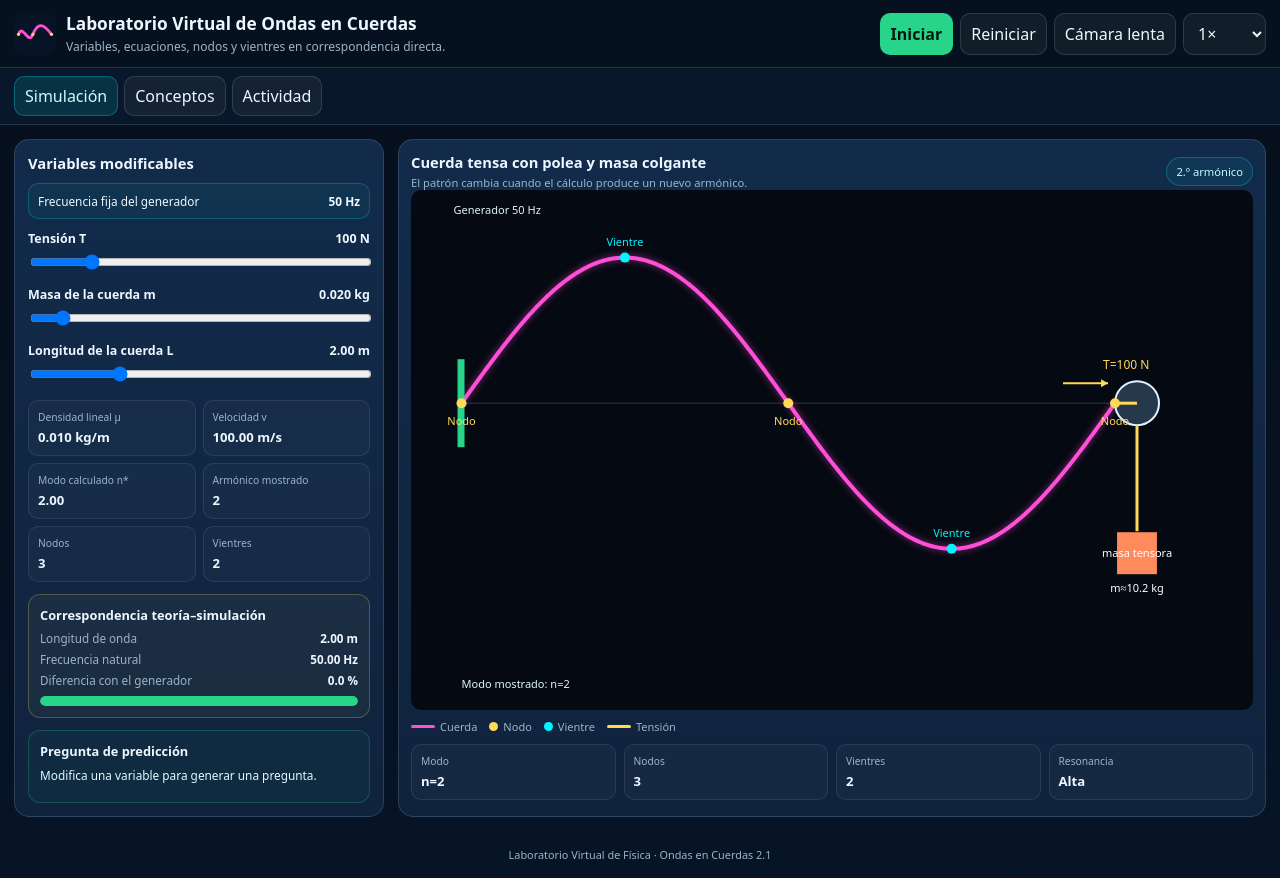
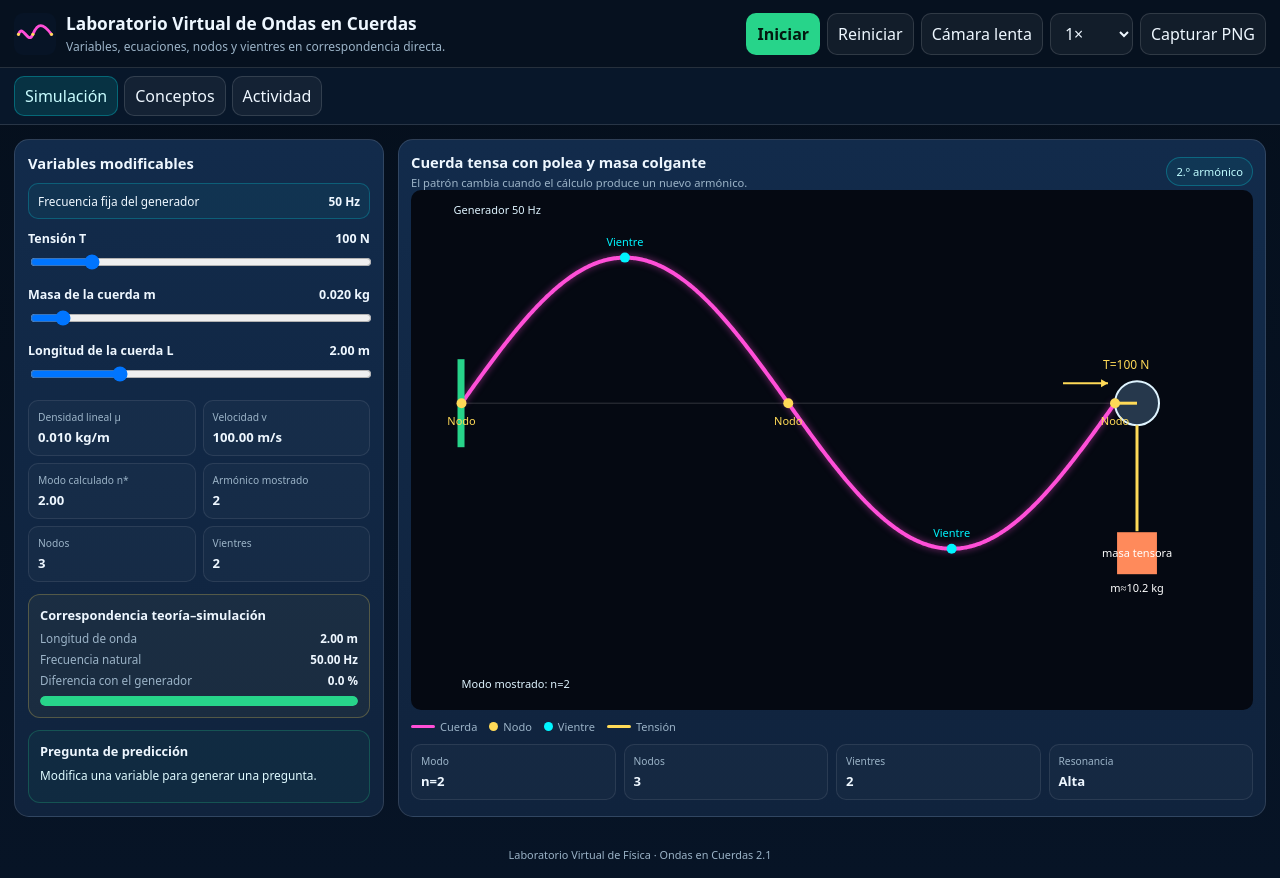
Before and after one commit to delmermesa66-design/LaboratorioVirtualFisica11, a plain HTML site: page simuladores/ondas/index.html in a window 1280 px wide. Drawn offline with Linux system fonts and the light colour scheme.

Commit message:
Agregar botón de captura PNG - Ondas 2.2
Incorporación del botón de captura PNG en la barra de herramientas del simulador. Pendiente de conexión con JavaScript. Se conservan las funcionalidades anteriores.

```diff
--- a/simuladores/ondas/index.html
+++ b/simuladores/ondas/index.html
@@ -34,6 +34,9 @@
       <option value="0.50">0.50×</option>
       <option value="1" selected>1×</option>
     </select>
+
+<button id="captureSimBtn" type="button">Capturar PNG</button>
+
   </div>
 </header>
 
```
